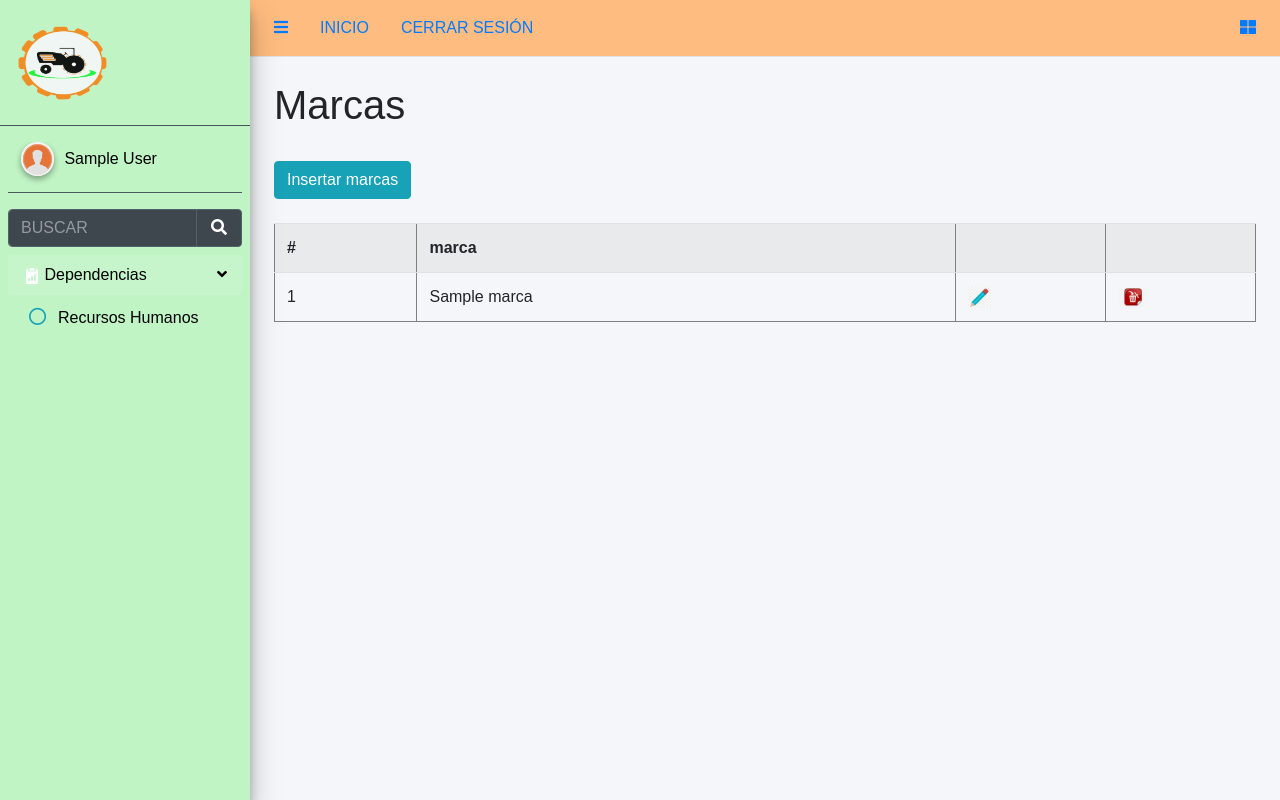
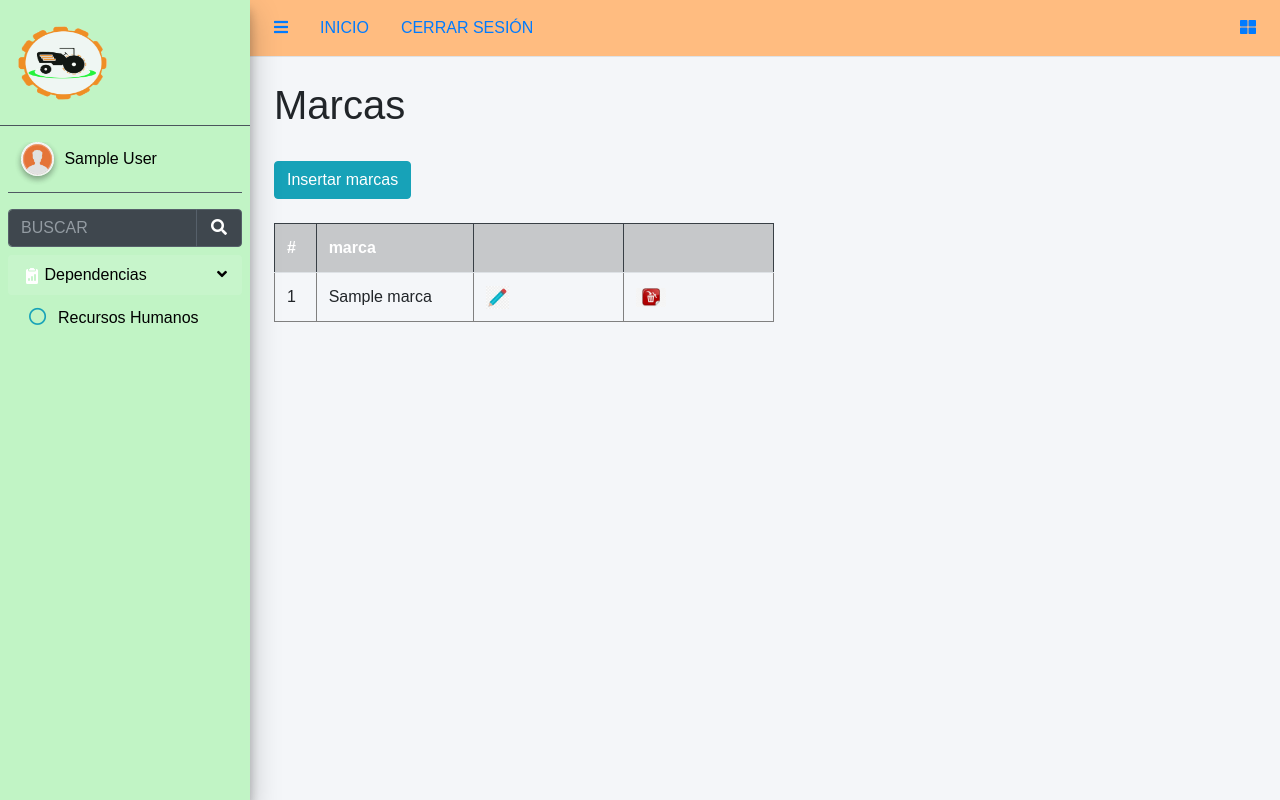
Before and after one commit to adreno87/Taller-Agroindustrial-del-sinu, a PHP site: page /marcas.php in a window 1280 px wide. Run offline with PHP 8.4, Linux system fonts and the light colour scheme; the visitor is signed in with stand-in values (Sample User, id 1); tables that the repository leaves empty or names only in its code hold one stand-in row (values such as "Sample post"); data that the repository does not hold is empty; some libraries are stand-ins or nearby versions.

Commit message:
poner tabla marcas mas pequeña - resaltar el tr mas oscuro

```diff
--- a/bloques/marcas/consultas_m.php
+++ b/bloques/marcas/consultas_m.php
@@ -1,8 +1,8 @@
 <div id= formulario>
-<table width="100%"  border="1"  cellspacing="0" class="table table-striped">
-<tr>
+<table     style="width:500px"     width="100%"  border="1"  cellspacing="0" class="table table-striped">
+<tr  class="table table-dark">
 <th>#</th>
-    <th>marca</th>
+   <th>marca</th>
     <th></th>
     <th></th>
 
--- a/bloques/productos/consultas_p.php
+++ b/bloques/productos/consultas_p.php
@@ -1,5 +1,5 @@
 <div id= formulario>
-<table width="100%"  border="1"  cellspacing="0" class="table table-striped">
+<table     width="100%"  border="1"  cellspacing="0" class="table table-striped">
 <tr   class="table-dark ">
     <th>Codigo</th>
     <th>Nombre</th>
```
